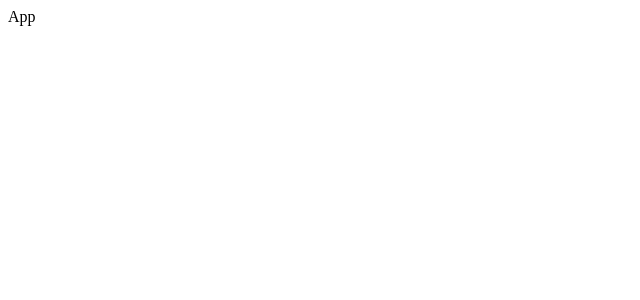
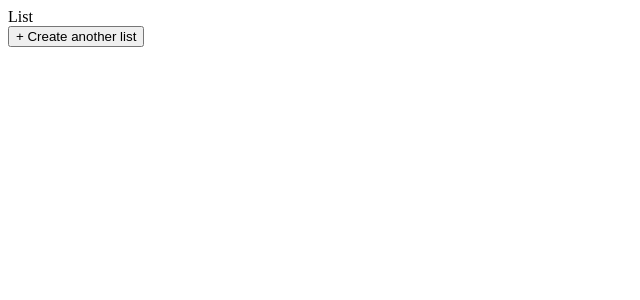
Before and after one commit to pitijk/Boardify, a React (Create React App) app: page / in a window 1280 px wide. Shown: the top 300 px of the page, without its empty margins (0-640 px from the left). Built offline with nearby package versions, Linux system fonts and the light colour scheme.

Commit message:
added basic redux functions

```diff
--- a/package.json
+++ b/package.json
@@ -5,7 +5,9 @@
   "dependencies": {
     "react": "^16.10.0",
     "react-dom": "^16.10.0",
-    "react-scripts": "3.1.2"
+    "react-redux": "^7.1.1",
+    "react-scripts": "3.1.2",
+    "redux": "^4.0.4"
   },
   "scripts": {
     "start": "react-scripts start",
--- /dev/null
+++ b/src/actions/index.js
@@ -0,0 +1,6 @@
+export const createList = title => {
+  return {
+    type: "CREATE_LIST",
+    title
+  };
+};
--- a/src/components/App.js
+++ b/src/components/App.js
@@ -1,9 +1,30 @@
 import React from "react";
+import List from "./List";
+import { createList } from "../actions";
+import { connect } from "react-redux";
 
 class App extends React.Component {
   render() {
-    return <div>App</div>;
+    return (
+      <div>
+        <List />
+        <button
+          onClick={() => {
+            this.props.createList("lista");
+          }}
+        >
+          + Create another list
+        </button>
+      </div>
+    );
   }
 }
 
-export default App;
+const mapStateToProps = state => {
+  return { lists: state.lists };
+};
+
+export default connect(
+  mapStateToProps,
+  { createList }
+)(App);
--- /dev/null
+++ b/src/components/List.js
@@ -0,0 +1,9 @@
+import React from "react";
+
+class List extends React.Component {
+  render() {
+    return <div>List</div>;
+  }
+}
+
+export default List;
--- a/src/index.js
+++ b/src/index.js
@@ -1,5 +1,19 @@
 import React from "react";
 import ReactDOM from "react-dom";
+import { createStore } from "redux";
+import { Provider } from "react-redux";
+import reducer from "./reducers";
+
 import App from "./components/App";
 
-ReactDOM.render(<App />, document.getElementById("root"));
+const store = createStore(
+  reducer,
+  window.__REDUX_DEVTOOLS_EXTENSION__ && window.__REDUX_DEVTOOLS_EXTENSION__()
+);
+
+ReactDOM.render(
+  <Provider store={store}>
+    <App />
+  </Provider>,
+  document.getElementById("root")
+);
--- /dev/null
+++ b/src/reducers/index.js
@@ -0,0 +1,6 @@
+import { combineReducers } from "redux";
+import lists from "./lists";
+
+export default combineReducers({
+  lists
+});
--- /dev/null
+++ b/src/reducers/lists.js
@@ -0,0 +1,8 @@
+export default (state = [], action) => {
+  switch (action.type) {
+    case "CREATE_LIST":
+      return [...state, action.title];
+    default:
+      return state;
+  }
+};
```
Also changed, not shown: 1 other file (tests, documents, lock files or other folders).
